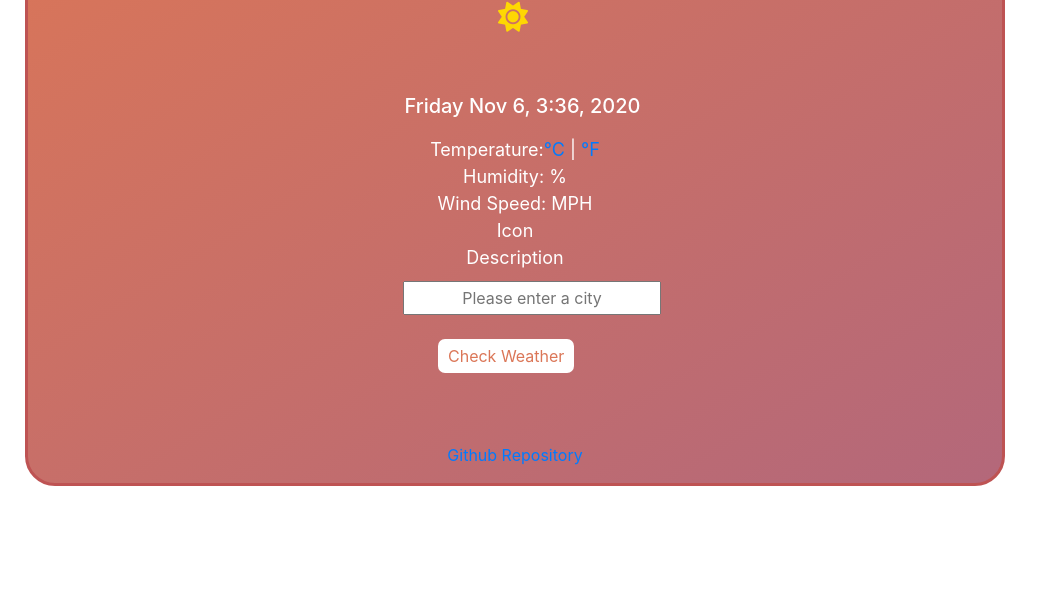
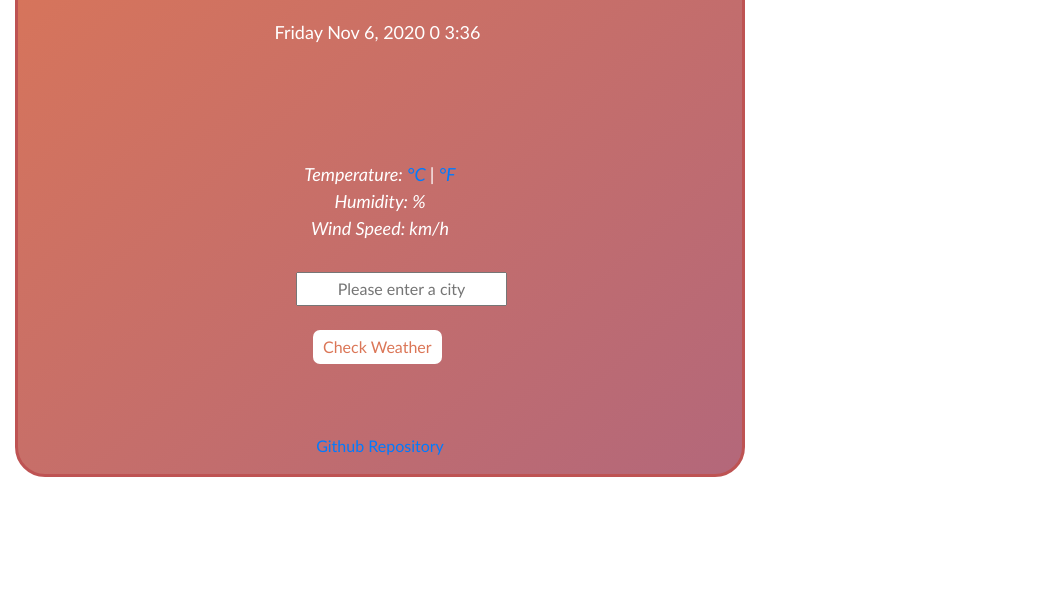
Before and after one commit to Sniemiec17/final-project, a plain HTML site: page index.html in a window 1280 px wide. Shown: the part 237-833 px from the top of the page, without its empty margins (0-1053 px from the left). After the commit the page ends 800 px from the top, so only its background shows below. Drawn offline with nearby package versions, Linux system fonts and the light colour scheme.

Commit message:
js/html edits
got the temperautre, humidity, wind speed and icon to work. additional CSS editing

```diff
--- a/index.html
+++ b/index.html
@@ -16,23 +16,27 @@
 
 <body>
     <div class="container">
-        <h1>
-            Let's check the weather </h1>
-        <i class="fas fa-sun"></i>
-
-        <h1>
+        <h1 span class="city">
+            Please Enter A City</h1>
+       <h1>
             <div class="time-and-date"> Current time and date </div>
         </h1>
+        <ul class="first-list"> <br>
+        <li> <span id="description"></span></li> <br>
+        <li> <img src="" alt="" id="icon" /> </li> <br>
+       </ul>
 
-     <ul>
-         <li>Temperature:<strong id="temperature"></strong><span class="units"><a href="#" id="celsius-link" class="active">°C</a> |
+
+
+     <ul class="second-list">
+         <li>Temperature: <span id="temperature"></span><span class="units"><a href="#" id="celsius-link" class="active"> °C</a> |
             <a href="#" id="fahrenheit-link">°F</a></span></li>
          <li>
              Humidity: <span id="humidity"></span>%
          </li>
-         <li>Wind Speed: <span id="wind"></span>MPH</li>
-         <li>Icon <span id="icon"></span></li>
-         <li>Description <span id="description"></span></li>
+         <li>Wind Speed: <span id="wind"></span>km/h</li>
+
+
      </ul>
         <form id="search-form">
             <div class="search">
--- a/src/index.js
+++ b/src/index.js
@@ -3,8 +3,16 @@ let currentTime = document.querySelector(".time-and-date");
 
 let date = now.getDate();
 let hours = now.getHours();
+let year = now.getFullYear();
 let minutes = now.getMinutes();
-let year = now.getFullYear();
+
+if (minutes < 10) {
+  minutes = `0${minutes}`;
+}
+
+if (hours < 10) {
+  hours = `0 ${hours}`;
+}
 
 let days = [
   "Sunday",
@@ -34,7 +42,7 @@ let months = [
 
 let month = months[now.getMonth()];
 
-currentTime.innerHTML = `${day} ${month} ${date}, ${hours}:${minutes}, ${year}`;
+currentTime.innerHTML = `${day} ${month} ${date}, ${year} ${hours}:${minutes}`;
 
 function showCity(event) {
   event.preventDefault();
@@ -49,8 +57,8 @@ formControl.addEventListener("submit", showCity);
 
 function displayCity(city) {
   let apiKey = "642951862a7920f532185fc7d53ba878";
-  let apiUrl = `https://api.openweathermap.org/data/2.5/weather?q=${city}&appid=${apiKey}&units=imperial`;
-  axios.get(apiUrl).then(showSentence);
+  let apiUrl = `https://api.openweathermap.org/data/2.5/weather?q=${city}&appid=${apiKey}&units=metric`;
+  axios.get(apiUrl).then(showWeather);
 }
 
 function showWeather(response) {
@@ -59,11 +67,12 @@ function showWeather(response) {
   let windElement = document.querySelector("#wind");
   let iconElement = document.querySelector("#icon");
   let descriptionElement = document.querySelector("#description");
+  let cityElement = document.querySelector("#city");
   celciusTemperature = response.data.main.temp;
   temperatureElement.innerHTML = Math.round(celciusTemperature);
   humidityElement.innerHTML = Math.round(response.data.main.humidity);
   windElement.innerHTML = Math.round(response.data.wind.speed);
-  descriptionElement.innerHTML = response.data.weather[0].description;
+  descriptionElement.innerHTML = `The city is experiencing ${response.data.weather[0].description}`;
   iconElement.setAttribute(
     "src",
     `http://openweathermap.org/img/wn/${response.data.weather[0].icon}@2x.png`
@@ -84,12 +93,12 @@ function showCelcius(event) {
   event.preventDefault;
   celciusLink.classList.add("active");
   fahrenheitLink.classList.remove("active");
-  let temperatureElement = document.querySelector("#temperature");
+  let celciusTemperature = ((fahrenheitTemperature - 32) * 5) / 9;
   temperatureElement.innerHTML = Math.round(celciusTemperature);
 }
 
 let fahrenheitLink = document.querySelector("#fahrenheit-link");
-fahrenheitLink.addEventListener("click", displayFahrenheitTemperature);
+fahrenheitLink.addEventListener("click", showFahrenheit);
 
 let celsiusLink = document.querySelector("#celsius-link");
-celsiusLink.addEventListener("click", displayCelsiusTemperature);
+celsiusLink.addEventListener("click", showCelcius);
--- a/src/style.css
+++ b/src/style.css
@@ -1,5 +1,5 @@
 .container {
-  margin: 80px 15px;
+  margin: 50px 5px;
   background-image: linear-gradient(
     to bottom right,
     rgb(219, 118, 87),
@@ -8,18 +8,20 @@
   border-style: solid;
   border-color: rgb(190, 83, 83);
   border-radius: 30px;
+  font-family: "Trebuchet MS", "Lucida Sans Unicode", "Lucida Grande",
+    "Lucida Sans", Arial, sans-serif;
 }
 
 body {
   padding: 30px 10px;
-  max-width: 1000px;
+  max-width: 750px;
   margin: block;
 }
 
 h1 {
   text-align: center;
   font-weight: 800px;
-  padding: 60px 10px 10px 10px;
+  padding: 60px 10px 0px 10px;
   color: white;
   padding-left: 25px;
   text-transform: capitalize;
@@ -27,19 +29,9 @@ h1 {
 
 .time-and-date {
   text-align: center;
-  font-size: 20px;
-}
-
-i.fas.fa-sun {
-  color: rgba(255, 217, 0, 0.979);
-  font-size: 30px;
-  margin-left: 455px;
-}
-
-h2 {
-  text-align: center;
-  padding: 30px 0px 10px 0px;
-  color: white;
+  font-size: 18px;
+  padding-right: 20px;
+  padding-bottom: 10px;
 }
 
 button {
@@ -50,7 +42,7 @@ button {
   padding: 5px 10px;
   display: block;
   margin: 0;
-  margin-left: 395px;
+  margin-left: 280px;
   margin-bottom: 70px;
 }
 
@@ -63,9 +55,9 @@ button:hover {
 
 input {
   text-align: center;
-  margin-left: 360px;
+  margin-left: 263px;
   padding: 3px;
-  margin-top: 10px;
+  margin-top: 30px;
 }
 
 .githublink {
@@ -77,6 +69,7 @@ ul {
   margin: 0;
   padding: 0;
 }
+
 li {
   text-align: center;
   color: white;
@@ -84,4 +77,9 @@ li {
   list-style: none;
   margin: 0;
   padding: 0;
+  font-style: italic;
 }
+
+icon {
+  font-size: 30px;
+}
```
